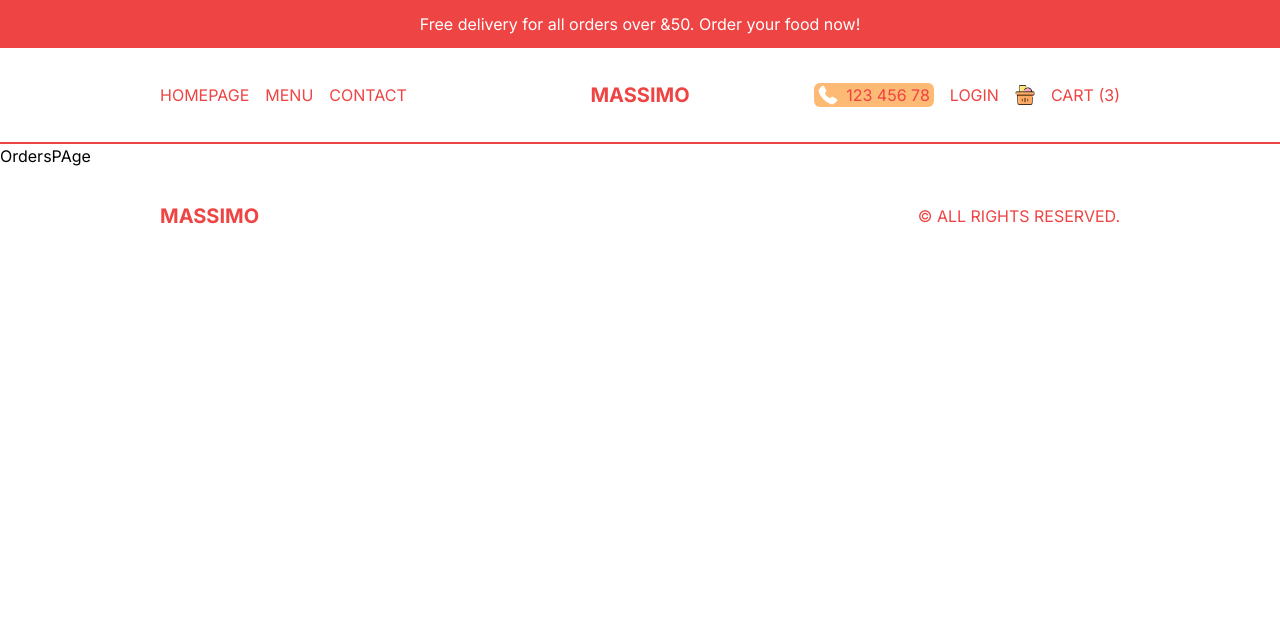
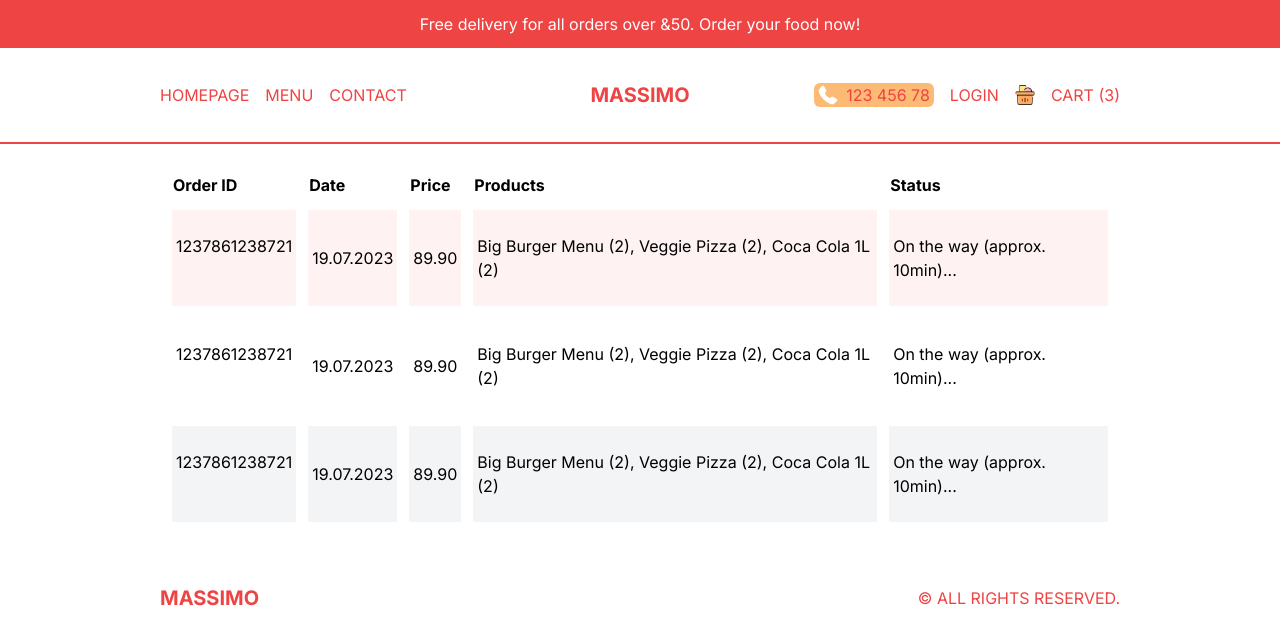
Before and after one commit to ssr0016/Restaurant-Food-Delivery-App-Design, a Next.js app: page /orders in a window 1280 px wide. Shown: the top 644 px of the page. Built offline with nearby package versions, Linux system fonts and the light colour scheme.

Commit message:
add some features in my project

```diff
--- a/src/app/orders/page.tsx
+++ b/src/app/orders/page.tsx
@@ -1,9 +1,44 @@
-import React from 'react'
+import React from "react";
 
-const OrdersPAge = () => {
+const OrdersPage = () => {
   return (
-    <div>OrdersPAge</div>
-  )
-}
+    <div className="p-4 lg:px-20 xl:px-40">
+      <table className="w-full border-separate border-spacing-3">
+        <thead>
+          <tr className="text-left">
+            <th className="hidden md:block">Order ID</th>
+            <th>Date</th>
+            <th>Price</th>
+            <th className="hidden md:block">Products</th>
+            <th>Status</th>
+          </tr>
+        </thead>
+        <tbody>
+          <tr className="text-sm md:text-base bg-red-50">
+            <td className="hidden md:block py-6 px-1">1237861238721</td>
+            <td className="py-6 px-1">19.07.2023</td>
+            <td className="py-6 px-1">89.90</td>
+            <td className="hidden md:block py-6 px-1">Big Burger Menu (2), Veggie Pizza (2), Coca Cola 1L (2)</td>
+            <td className="py-6 px-1">On the way (approx. 10min)...</td>
+          </tr>
+          <tr className="text-sm md:text-base odd:bg-gray-100">
+            <td className="hidden md:block py-6 px-1">1237861238721</td>
+            <td className="py-6 px-1">19.07.2023</td>
+            <td className="py-6 px-1">89.90</td>
+            <td className="hidden md:block py-6 px-1">Big Burger Menu (2), Veggie Pizza (2), Coca Cola 1L (2)</td>
+            <td className="py-6 px-1">On the way (approx. 10min)...</td>
+          </tr>
+          <tr className="text-sm md:text-base odd:bg-gray-100">
+            <td className="hidden md:block py-6 px-1">1237861238721</td>
+            <td className="py-6 px-1">19.07.2023</td>
+            <td className="py-6 px-1">89.90</td>
+            <td className="hidden md:block py-6 px-1">Big Burger Menu (2), Veggie Pizza (2), Coca Cola 1L (2)</td>
+            <td className="py-6 px-1">On the way (approx. 10min)...</td>
+          </tr>
+        </tbody>
+      </table>
+    </div>
+  );
+};
 
-export default OrdersPAge
+export default OrdersPage;
```
